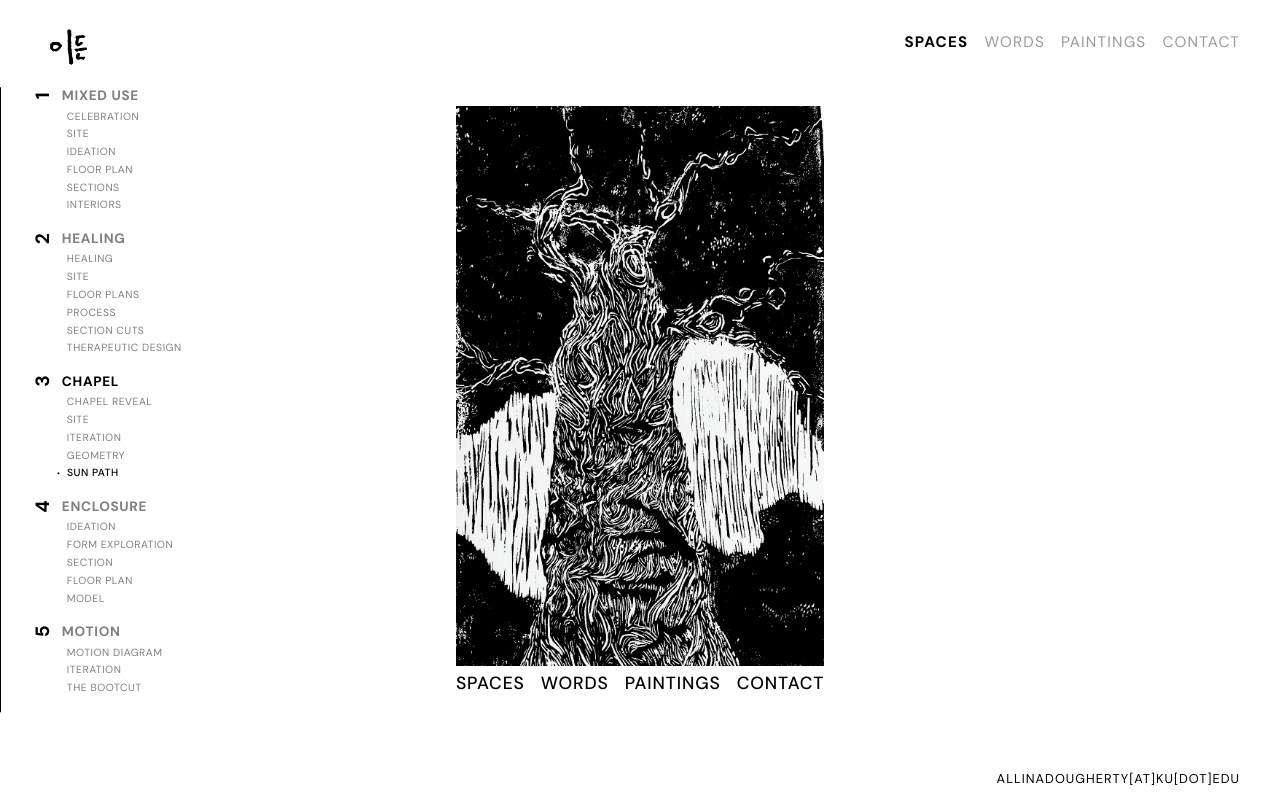
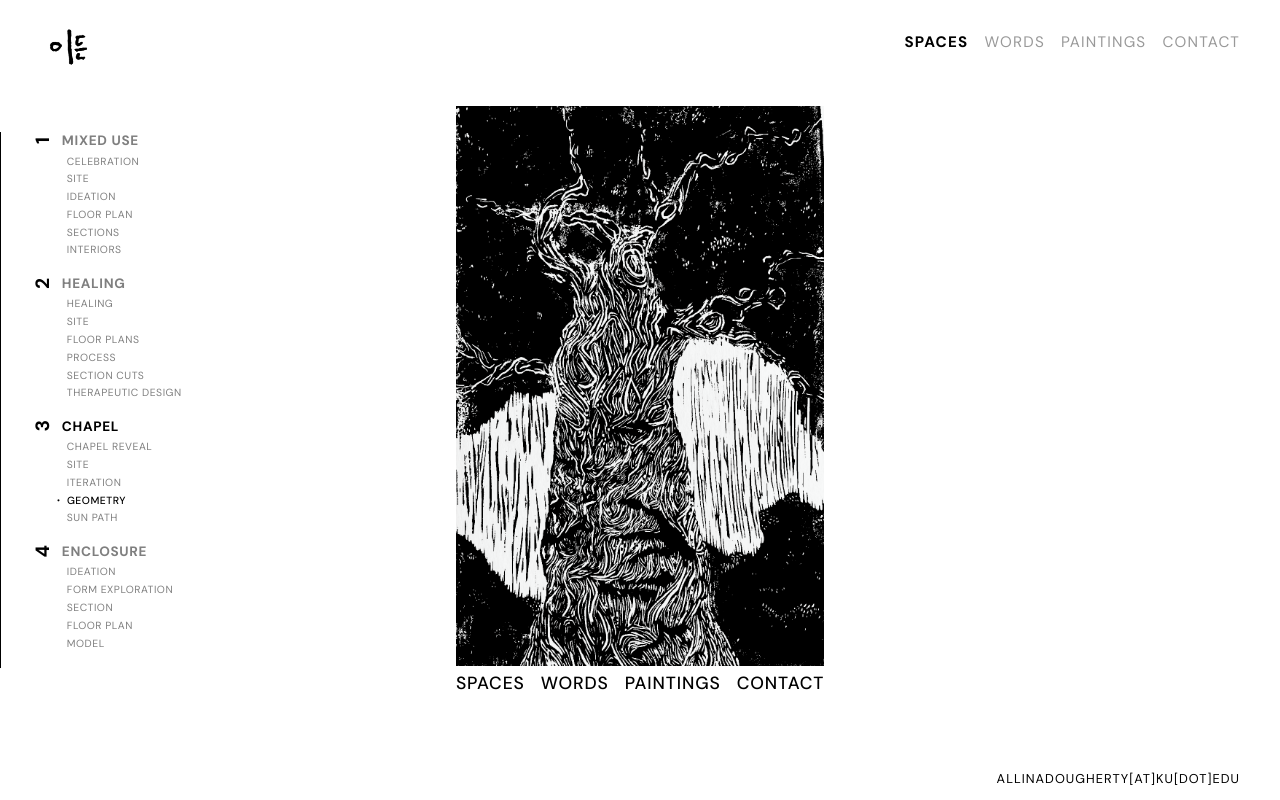
Before and after one commit to lameburger/allina-portfolio-site, a React (Create React App) app: page / in a window 1280 px wide. Shown: the top 800 px of the page. Built offline with nearby package versions, Linux system fonts and the light colour scheme; the HTML template or start-up script is replaced by a standard one; a web font is replaced by a local one.

Commit message:
MINUS MOTION + MARGIN UPDATE WORDS

```diff
--- a/src/App.js
+++ b/src/App.js
@@ -140,23 +140,6 @@ const projects = [
         images: ['/enclosure/5.JPEG', '/enclosure/6.JPEG'],
         layout: 'side-by-side'
       },
-    ],
-  },
-  {
-    id: 5,
-    title: 'MOTION',
-    subcategories: [
-      {
-        id: 'diagram',
-        name: 'Motion Diagram',
-        images: ['/motioncapture/first.png'],
-        description: 'Motion Capture — an exploration of human movement translated into architectural form. By analyzing the rhythm and flow of the body, this project captures gesture and transforms it into spatial sequences.',
-        meta: {
-          client: 'Anne Patterson',
-        }
-      },
-      { id: 'iteration', name: 'Iteration', images: ['/motioncapture/second.png', '/motioncapture/third.png'] },
-      { id: 'bootcut', name: 'The Bootcut', images: ['/motioncapture/fourth.JPEG'] },
     ],
   },
 ];
```
